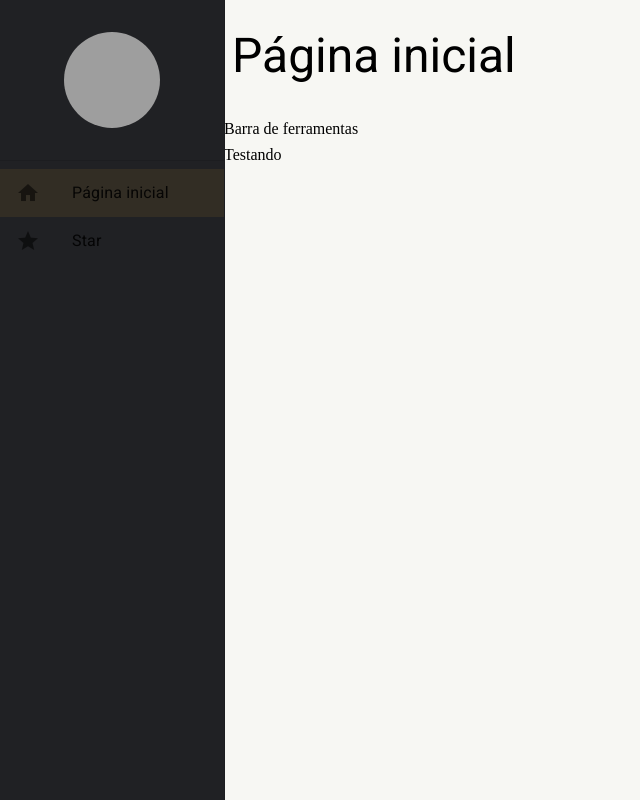
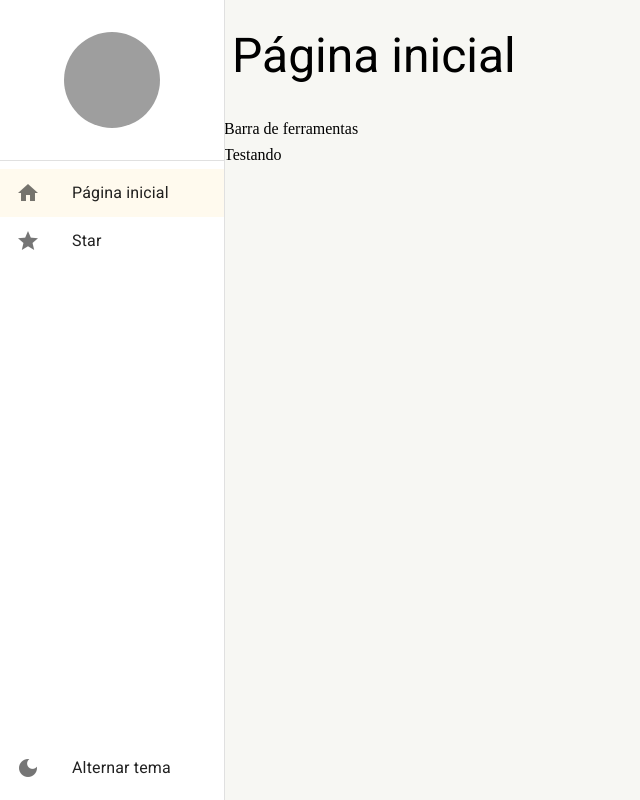
Before and after one commit to TiagoOliverDev/dash-one, a React (Create React App) app: page /pagina-inicial in a window 1280 px wide. Shown: the whole page, without its empty margins (0-640 px from the left). Built offline with nearby package versions, Linux system fonts and the light colour scheme; grey boxes are pictures that could not be loaded.

Commit message:
feat: Configurando troca de tema dark e light

```diff
--- a/src/shared/components/menu-lateral/MenuLateral.tsx
+++ b/src/shared/components/menu-lateral/MenuLateral.tsx
@@ -13,7 +13,7 @@
   useTheme,
 } from "@mui/material";
 import { Inbox } from "@mui/icons-material";
-import { useDrawerContext } from "../../contexts";
+import { useAppThemeContext, useDrawerContext } from "../../contexts";
 import { useMatch, useNavigate, useResolvedPath } from "react-router-dom";
 
 interface ListItemLinkProps {
@@ -56,6 +56,7 @@
   const smDown = useMediaQuery(theme.breakpoints.down("sm")); //hook do material ui para responsividade, nesse caso retorna true se for menor que 600px
 
   const { isDrawerOpen, toggleDrawerOpen, drawerOptions } = useDrawerContext();
+  const { toggleTheme } = useAppThemeContext(); //hook para ferramentas do nosso tema
 
   return (
     <>
@@ -89,7 +90,7 @@
             {/* Aqui significa que esse box vai ter todo o restante do espaço disponível */}
             <List component="nav">
               {/* Ṕercorrendo nosso drawerOptions para setar opções de menu dinâmicamente */}
-              {drawerOptions.map(drawerOption => (
+              {drawerOptions.map((drawerOption) => (
                 <ListItemLink
                   to={drawerOption.path}
                   key={drawerOption.path}
@@ -98,6 +99,17 @@
                   onClick={smDown ? toggleDrawerOpen : undefined}
                 />
               ))}
+            </List>
+          </Box>
+
+          <Box>
+            <List component="nav">
+              <ListItemButton onClick={toggleTheme}>
+                <ListItemIcon>
+                  <Icon>dark_modeicon</Icon>
+                </ListItemIcon>
+                <ListItemText primary="Alternar tema" />
+              </ListItemButton>
             </List>
           </Box>
         </Box>
--- a/src/shared/contexts/ThemeContext.tsx
+++ b/src/shared/contexts/ThemeContext.tsx
@@ -1,10 +1,17 @@
-import { createContext, ReactNode, useCallback, useContext, useMemo, useState } from "react";
+import {
+  createContext,
+  ReactNode,
+  useCallback,
+  useContext,
+  useMemo,
+  useState,
+} from "react";
 import { DarkTheme, LightTheme } from "../themes";
 import { ThemeProvider } from "@emotion/react";
 import { Box } from "@mui/material";
 
 interface IThemeContextData {
-  themeName: 'light' | 'dark';
+  themeName: "light" | "dark";
   toggleTheme: () => void;
 }
 
@@ -15,33 +22,38 @@
 const ThemeContext = createContext({} as IThemeContextData);
 
 export const useAppThemeContext = () => {
-    return useContext(ThemeContext);
-}
+  return useContext(ThemeContext);
+};
 
-export const AppThemeProvider: React.FC<IThemeProviderProps> = ({ children }) => {
-
-  const [themeName, setThemeName] = useState<'light' | 'dark'>('light');
+export const AppThemeProvider: React.FC<IThemeProviderProps> = ({
+  children,
+}) => {
+  const [themeName, setThemeName] = useState<"light" | "dark">("light");
 
   const toggleTheme = useCallback(() => {
     //useCallback serve para armazenar funções dentro dele
-    setThemeName(oldThemeName => oldThemeName === 'light' ? 'dark' : 'light');
-
-  }, []) // [] = dependência
+    setThemeName((oldThemeName) =>
+      oldThemeName === "light" ? "dark" : "light"
+    );
+  }, []); // [] = dependência
 
   const theme = useMemo(() => {
     //useMemo serve para armazenar valores
-    if (themeName === 'light') return LightTheme;
+    if (themeName === "light") return LightTheme;
     return DarkTheme;
-
   }, [themeName]);
 
   return (
-    <ThemeContext.Provider value={{ themeName, toggleTheme}}>
-        <ThemeProvider theme={DarkTheme}>
-            <Box width="100vw" height="100vh" bgcolor={theme.palette.background.default}>
-                {children}
-            </Box>
-        </ThemeProvider>
+    <ThemeContext.Provider value={{ themeName, toggleTheme }}>
+      <ThemeProvider theme={theme}>
+        <Box
+          width="100vw"
+          height="100vh"
+          bgcolor={theme.palette.background.default}
+        >
+          {children}
+        </Box>
+      </ThemeProvider>
     </ThemeContext.Provider>
   );
 };
--- a/src/shared/themes/Dark.ts
+++ b/src/shared/themes/Dark.ts
@@ -1,8 +1,9 @@
-import { createTheme } from '@mui/material'
+import { Typography, createTheme } from '@mui/material'
 import { cyan, yellow } from '@mui/material/colors'
 
 export const DarkTheme = createTheme({
     palette: {
+        mode: 'dark', //serve para o texto e icon ficar em constraste com a cor do tema
         primary: {
             main: yellow[700],
             dark: yellow[800],
@@ -19,5 +20,10 @@
             default: '#303134', //usado na cor de fundo
             paper: '#202124', //usando dentro de cards
         }
+    },
+    typography: { //estilização dedicada a todos os Typography para ficar em contraste com a cor do tema
+        allVariants: {
+            color: 'white',
+        }
     }
 })
```
Also changed, not shown: Notações.txt.
